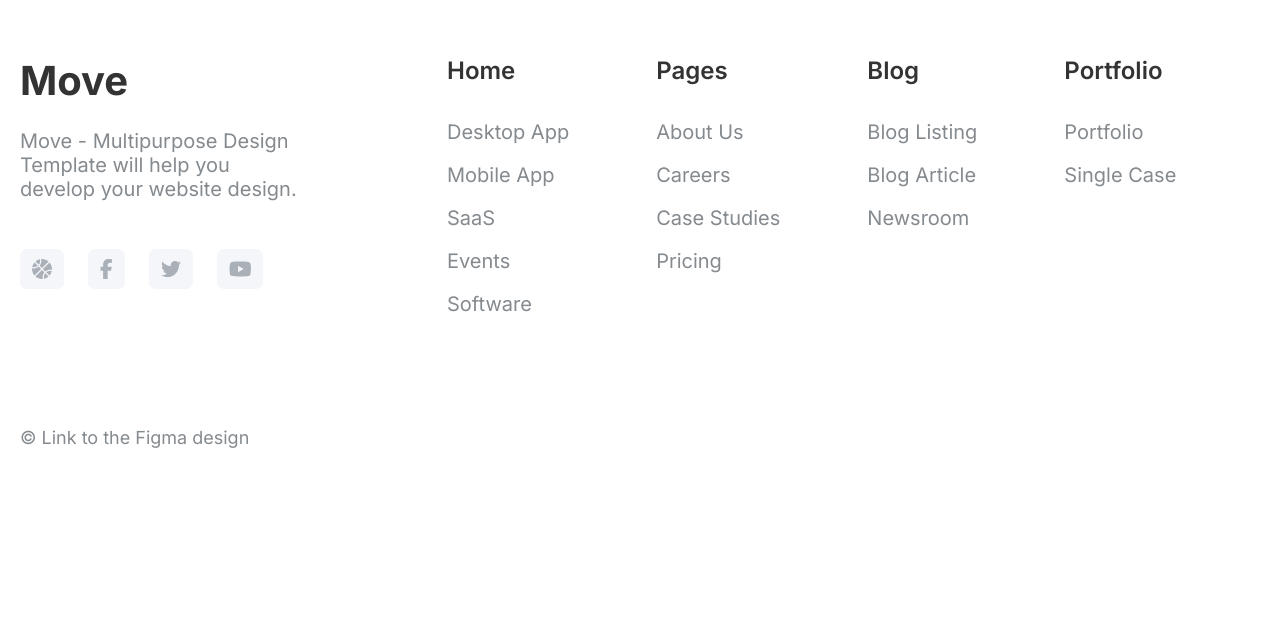
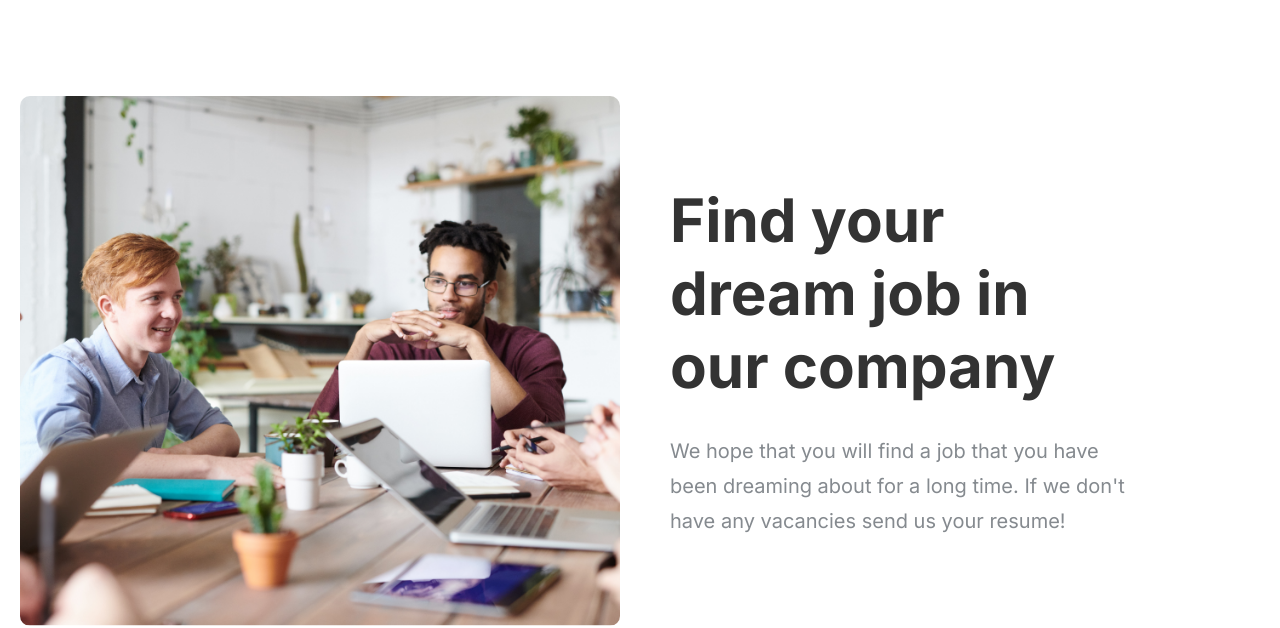
Before and after one commit to junkRatte/movesoftware-react, a React (Vite) app: page /careers in a window 1280 px wide. Shown: the part 2222-2850 px from the top of the page. Before the commit the page ends 2670 px from the top, so only its background shows below. Built offline with nearby package versions, Linux system fonts and the light colour scheme.

Commit message:
Added the dream job section

```diff
--- a/src/App.scss
+++ b/src/App.scss
@@ -21,6 +21,7 @@
 
 @import "./scss/pages/Careers/careersLandingSection";
 @import "./scss/pages/Careers/careersOfferSection";
+@import "./scss/pages/Careers/careersDream";
 
 *,
 *::before,
--- /dev/null
+++ b/src/js/pages/Careers/CareersDreamSection.jsx
@@ -0,0 +1,21 @@
+import DreamJobImg from "../../../assets/dream-job.png";
+
+function CareersDreamSection() {
+  return (
+    <div className="content-container">
+      <section className="careerspage__dream">
+        <img src={DreamJobImg} />
+        <div className="careerspage__dream--text">
+          <h2>Find your dream job in our company</h2>
+          <p>
+            We hope that you will find a job that you have been dreaming about
+            for a long time. If we don&apos;t have any vacancies send us your
+            resume!
+          </p>
+        </div>
+      </section>
+    </div>
+  );
+}
+
+export default CareersDreamSection;
--- a/src/js/pages/Careers/CareersPage.jsx
+++ b/src/js/pages/Careers/CareersPage.jsx
@@ -1,3 +1,4 @@
+import CareersDreamSection from "./CareersDreamSection";
 import CareersLandingSection from "./CareersLandingSection";
 import CareersOfferSection from "./CareersOfferSection";
 
@@ -6,6 +7,7 @@ function CareersPage() {
     <>
       <CareersLandingSection />
       <CareersOfferSection />
+      <CareersDreamSection />
     </>
   );
 }
--- /dev/null
+++ b/src/scss/pages/Careers/_careersDream.scss
@@ -0,0 +1,40 @@
+.careerspage__dream {
+    padding: 14rem 0;
+    display: flex;
+    flex-direction: column-reverse;
+    align-items: center;
+    gap: 5rem;
+
+    @media only screen and (min-width: $media-query-laptop) {
+        flex-direction: row;
+    }
+
+    @media only screen and (min-width: $media-query-desktop) {
+        gap: 13rem;
+    }
+
+    img {
+        max-width: 60rem;
+        border-radius: 1rem;
+        display: none;
+
+        @media only screen and (min-width: $media-query-laptop) {
+            display: block;
+        }
+    }
+
+    h2 {
+        @include display-two;
+        color: $color-text-black;
+        margin-bottom: 3.1rem;
+        line-height: 7.3rem;
+        max-width: 47rem
+    }
+
+    p {
+        @include body-text;
+        color: $color-dark-grey;
+        line-height: 3.5rem;
+        max-width: 47rem;
+    }
+}
```
Also changed, not shown: src/assets/dream-job.png (added).
